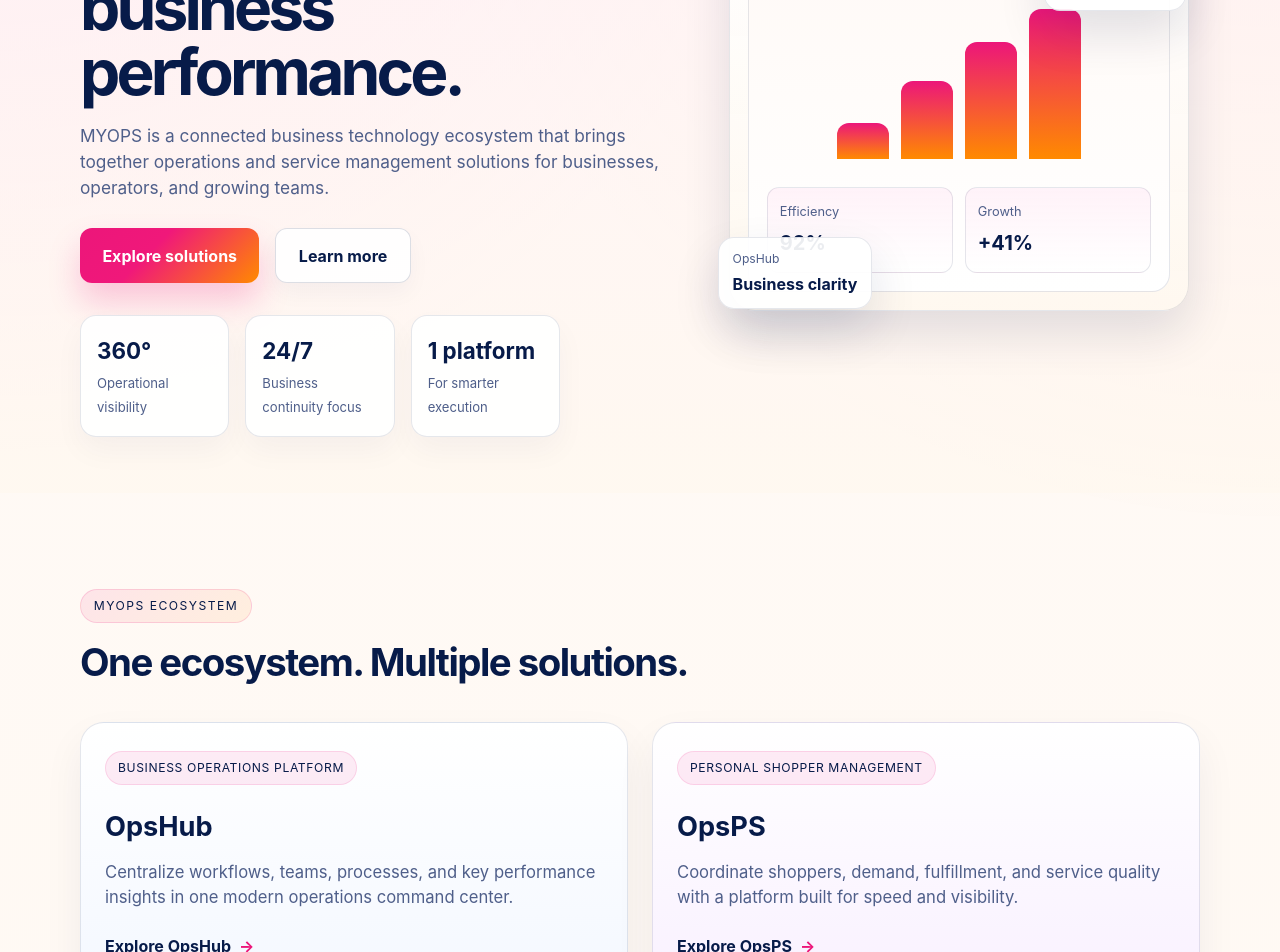
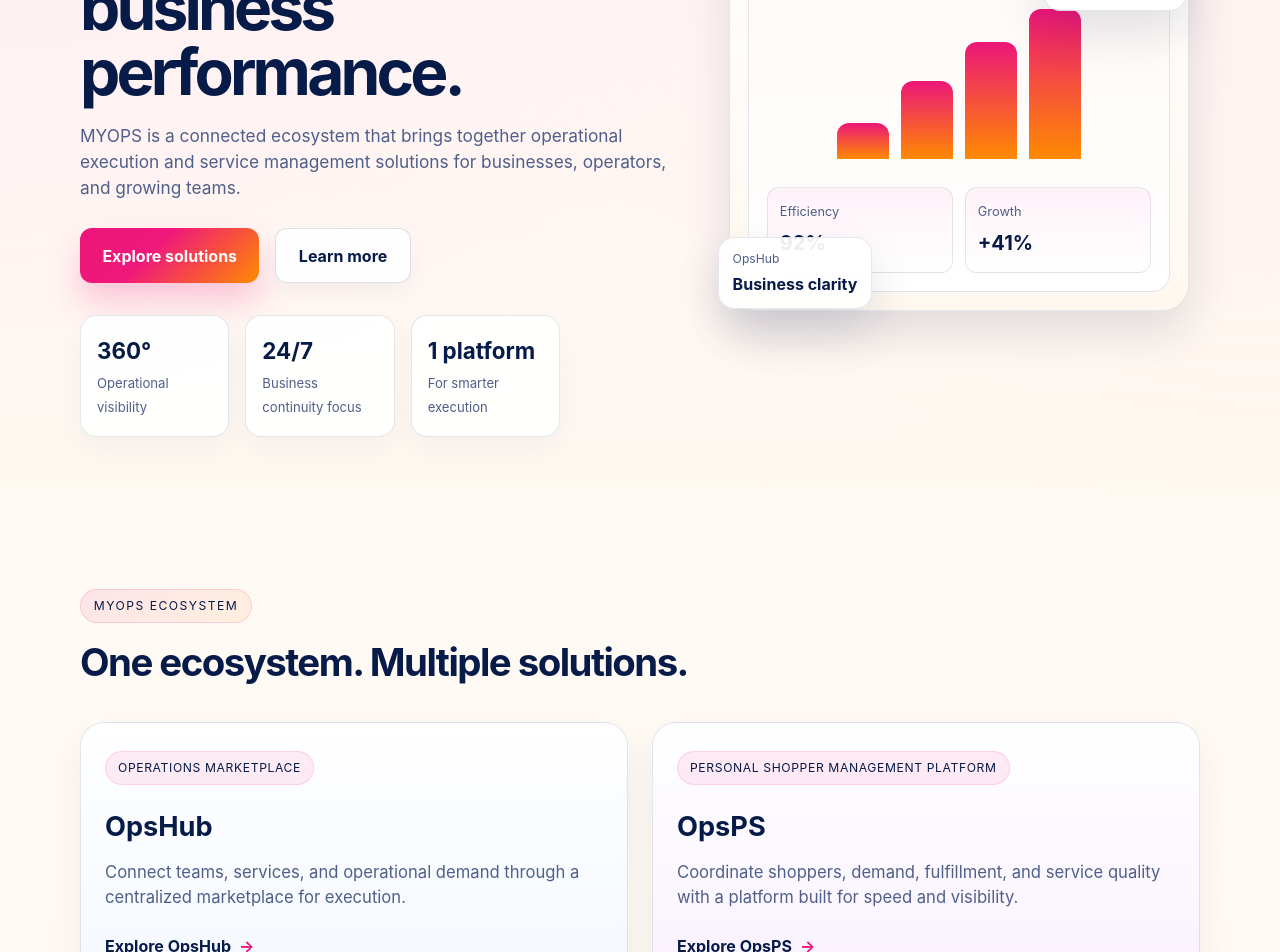
Before and after one commit to niz262025-hub/southerndotcom-website, a React (Vite) app: page / in a window 1280 px wide. Shown: the part 360-1312 px from the top of the page. Built offline with nearby package versions, Linux system fonts and the light colour scheme.

Commit message:
Correct OpsHub marketplace positioning

```diff
--- a/index.html
+++ b/index.html
@@ -5,17 +5,17 @@
     <meta name="viewport" content="width=device-width, initial-scale=1.0" />
     <meta
       name="description"
-      content="MYOPS is a modern operations platform for business management and personal shopper operations, helping teams scale with clarity, speed, and visibility."
+      content="MYOPS is a connected ecosystem for operational execution and personal shopper management, helping teams scale with clarity, speed, and visibility."
     />
     <meta
       name="keywords"
-      content="MYOPS, OpsHub, OpsPS, business operations platform, personal shopper platform, operational growth, digital operations"
+      content="MYOPS, OpsHub, OpsPS, operations marketplace, personal shopper management platform, operational growth, digital operations"
     />
     <meta name="theme-color" content="#071b49" />
     <meta property="og:title" content="MYOPS | Smart Operations for Business Growth" />
     <meta
       property="og:description"
-      content="MYOPS helps businesses streamline operations, improve visibility, and unlock growth with OpsHub and OpsPS."
+      content="MYOPS helps organizations streamline operations, improve visibility, and unlock growth with OpsHub and OpsPS."
     />
     <meta property="og:type" content="website" />
     <meta property="og:image" content="/favicon.svg" />
--- a/src/App.jsx
+++ b/src/App.jsx
@@ -3,15 +3,15 @@
 const products = [
   {
     name: 'OpsHub',
-    tag: 'Business Operations Platform',
+    tag: 'Operations Marketplace',
     description:
-      'Centralize workflows, teams, processes, and key performance insights in one modern operations command center.',
+      'Connect teams, services, and operational demand through a centralized marketplace for execution.',
     cta: 'Explore OpsHub',
     accent: 'blue',
   },
   {
     name: 'OpsPS',
-    tag: 'Personal Shopper Management',
+    tag: 'Personal Shopper Management Platform',
     description:
       'Coordinate shoppers, demand, fulfillment, and service quality with a platform built for speed and visibility.',
     cta: 'Explore OpsPS',
@@ -93,8 +93,8 @@
               <span className="eyebrow">ONE ECOSYSTEM. MULTIPLE SOLUTIONS.</span>
               <h1>Turn complexity into clear, scalable business performance.</h1>
               <p>
-                MYOPS is a connected business technology ecosystem that brings together operations and service
-                management solutions for businesses, operators, and growing teams.
+                MYOPS is a connected ecosystem that brings together operational execution and service management
+                solutions for businesses, operators, and growing teams.
               </p>
               <div className="hero-actions">
                 <a href="#products" className="btn btn-primary">
@@ -205,7 +205,7 @@
           <div className="container about-grid">
             <div>
               <span className="eyebrow">About MYOPS</span>
-              <h2>We connect business operations with measurable performance.</h2>
+              <h2>We connect operational teams with measurable performance.</h2>
             </div>
             <div>
               <p>
```
Also changed, not shown: public/site.webmanifest.
